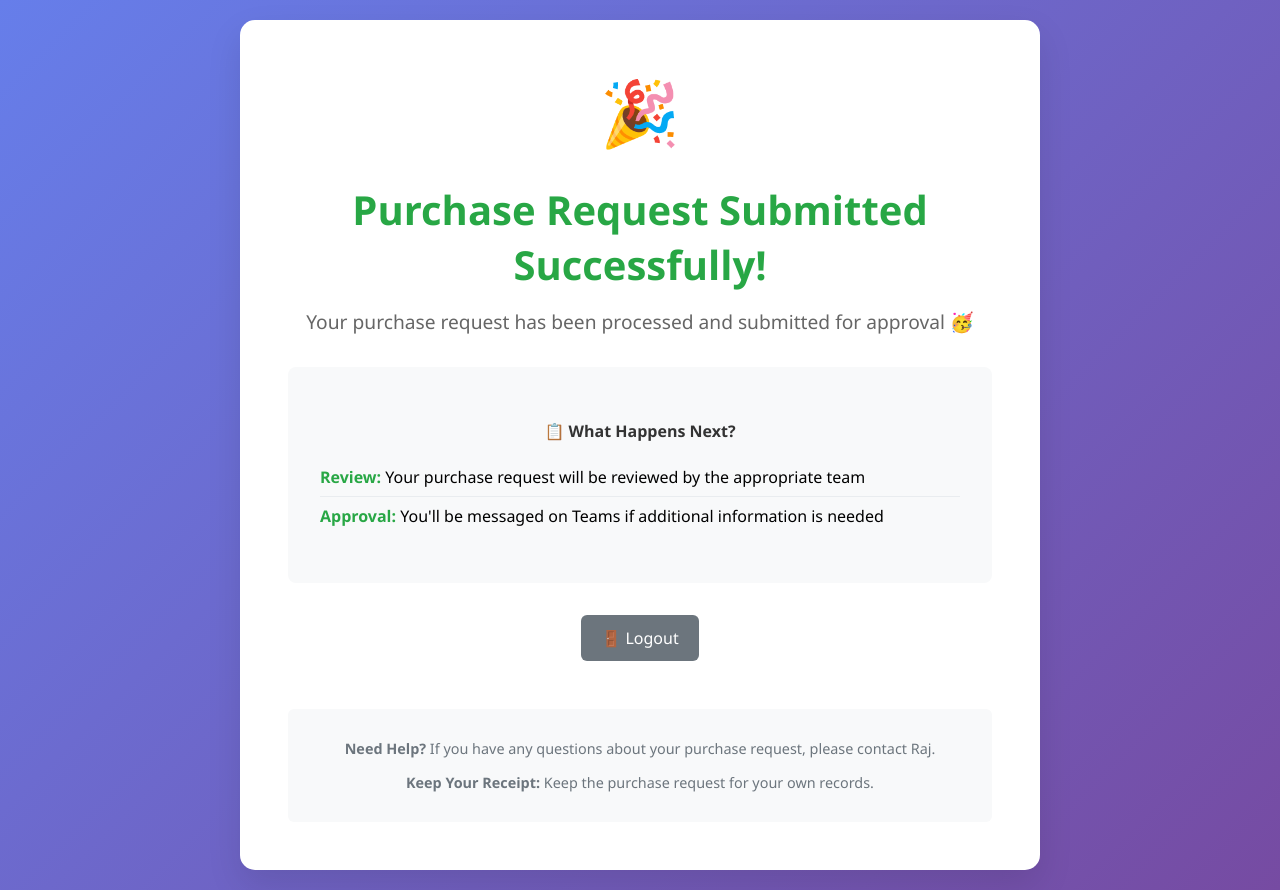
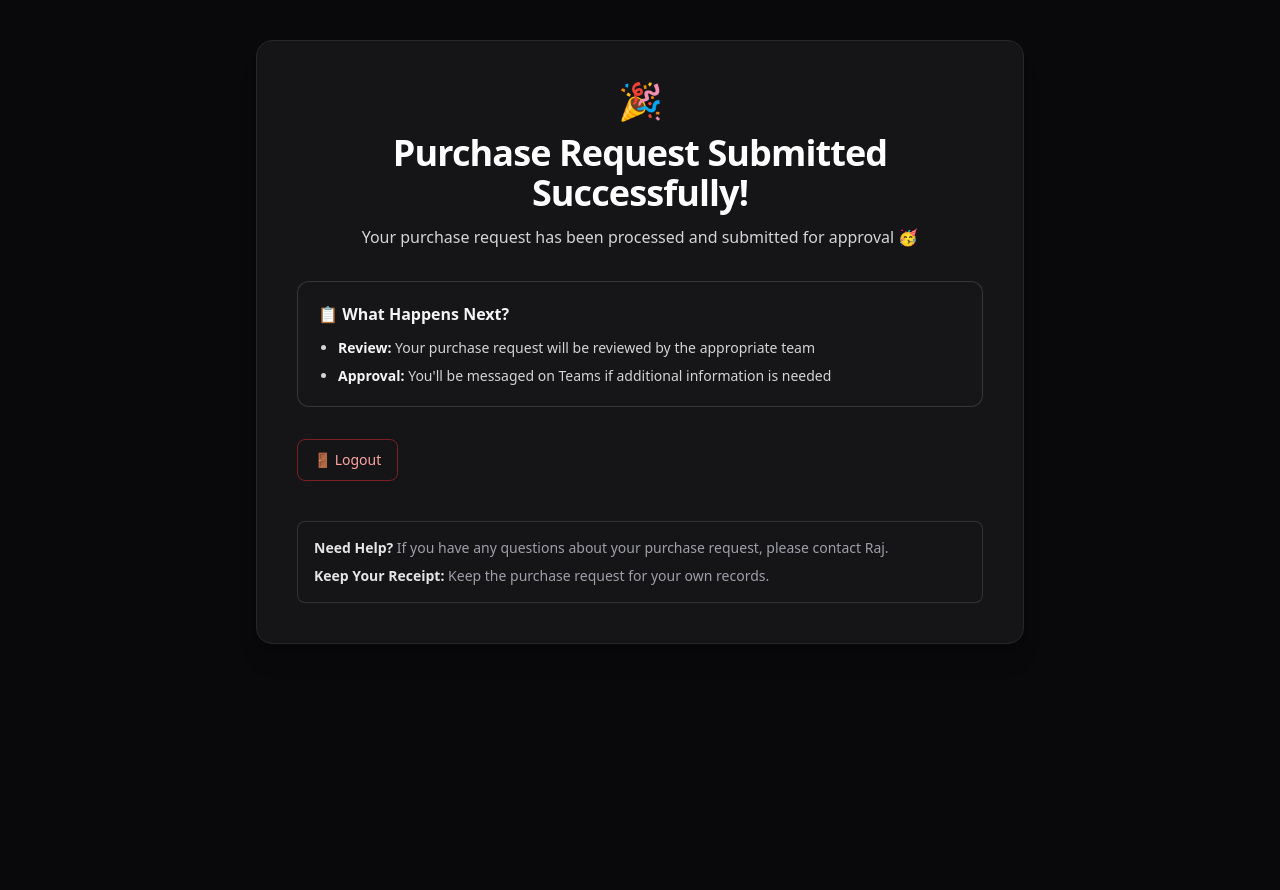
Before and after one commit to McMaster-Solar-Car-Project/purchase-request-site, a Python web app: template src/templates/success.html in a window 1280 px wide. After the commit the page ends 644 px from the top, so only its background shows below. Run offline with Jinja, Linux system fonts and the light colour scheme; the template is opened without the code that fills it, so the values that code supplies are empty; style sheets or scripts are compiled from the project's sources.

Commit message:
feat: migrate success page

```diff
--- a/src/templates/success.html
+++ b/src/templates/success.html
@@ -5,48 +5,47 @@
   <meta charset="UTF-8">
   <meta name="viewport" content="width=device-width, initial-scale=1.0">
   <title>Purchase Request Submitted - Success</title>
-      <link rel="stylesheet" href="/static/css/styles.css">
+  <link rel="stylesheet" href="/static/css/output.css">
 </head>
 
-<body class="success-body">
-  <div class="success-container">
-    <div class="success-header">
-      <div class="success-icon">🎉</div>
-      <h1>Purchase Request Submitted Successfully!</h1>
-      <p>Your purchase request has been processed and submitted for approval 🥳</p>
+<body class="m-0 min-h-screen bg-zinc-950 text-zinc-100 px-6 py-10 font-sans">
+  <div class="mx-auto w-full max-w-3xl rounded-2xl border border-zinc-800 bg-zinc-900/80 p-8 shadow-xl md:p-10">
+    <div class="text-center">
+      <div class="text-4xl" aria-hidden="true">🎉</div>
+      <h1 class="mt-3 text-3xl font-semibold tracking-tight text-white md:text-4xl">Purchase Request Submitted Successfully!</h1>
+      <p class="mt-3 text-zinc-300">Your purchase request has been processed and submitted for approval 🥳</p>
     </div>
 
     {% if download_info %}
-    <div class="download-card">
-      <h3>📄 Your Excel Report is Ready!</h3>
-      <p>Your purchase request has been compiled into an Excel report. You can download it below.</p>
+    <div class="mt-8 rounded-xl border border-indigo-500/40 bg-indigo-500/10 p-5">
+      <h3 class="m-0 text-lg font-semibold text-indigo-200">📄 Your Excel Report is Ready!</h3>
+      <p class="mt-2 text-sm text-zinc-300">Your purchase request has been compiled into an Excel report. You can download it below.</p>
 
-      <div class="session-info">
+      <div class="mt-3 text-sm text-zinc-300">
         <strong>Generated:</strong> {{ current_time.strftime('%B %d, %Y') }}
       </div>
 
-      <a href="{{ download_info.download_url }}" class="download-btn" download="{{ download_info.excel_file }}">
+      <a href="{{ download_info.download_url }}" class="mt-4 inline-flex items-center rounded-lg bg-gradient-to-br from-[#6366f1] to-[#8b5cf6] px-4 py-2.5 text-sm font-medium text-white transition-all hover:from-[#4f46e5] hover:to-[#7c3aed] hover:shadow-[0_4px_12px_rgba(99,102,241,0.35)]" download="{{ download_info.excel_file }}">
         📥 Download Excel Report
       </a>
     </div>
     {% endif %}
 
-    <div class="next-steps">
-      <h4>📋 What Happens Next?</h4>
-      <ul>
-        <li><strong>Review:</strong> Your purchase request will be reviewed by the appropriate team</li>
-        <li><strong>Approval:</strong> You'll be messaged on Teams if additional information is needed</li>
+    <div class="mt-8 rounded-xl border border-zinc-700/80 bg-zinc-900/50 p-5">
+      <h4 class="m-0 text-base font-semibold text-zinc-100">📋 What Happens Next?</h4>
+      <ul class="mb-0 mt-3 list-disc space-y-2 pl-5 text-sm text-zinc-300">
+        <li><strong class="text-zinc-100">Review:</strong> Your purchase request will be reviewed by the appropriate team</li>
+        <li><strong class="text-zinc-100">Approval:</strong> You'll be messaged on Teams if additional information is needed</li>
       </ul>
     </div>
 
-    <div class="success-actions">
-      <a href="/logout" class="success-btn-secondary">🚪 Logout</a>
+    <div class="mt-8">
+      <a href="/logout" class="inline-flex items-center rounded-lg border border-red-500/45 px-4 py-2.5 text-sm text-red-300 transition-colors hover:bg-red-500/15">🚪 Logout</a>
     </div>
 
-    <div
-      style="margin-top: 3rem; padding: 1rem; background: #f8f9fa; border-radius: 6px; font-size: 0.9rem; color: #6c757d;">
-      <p><strong>Need Help?</strong> If you have any questions about your purchase request, please contact Raj.</p>
-      <p><strong>Keep Your Receipt:</strong> Keep the purchase request for your own records. </p>
+    <div class="mt-10 rounded-lg border border-zinc-700/70 bg-zinc-900/45 p-4 text-sm text-zinc-400">
+      <p class="m-0"><strong class="text-zinc-200">Need Help?</strong> If you have any questions about your purchase request, please contact Raj.</p>
+      <p class="mb-0 mt-2"><strong class="text-zinc-200">Keep Your Receipt:</strong> Keep the purchase request for your own records.</p>
     </div>
   </div>
 </body>
```
